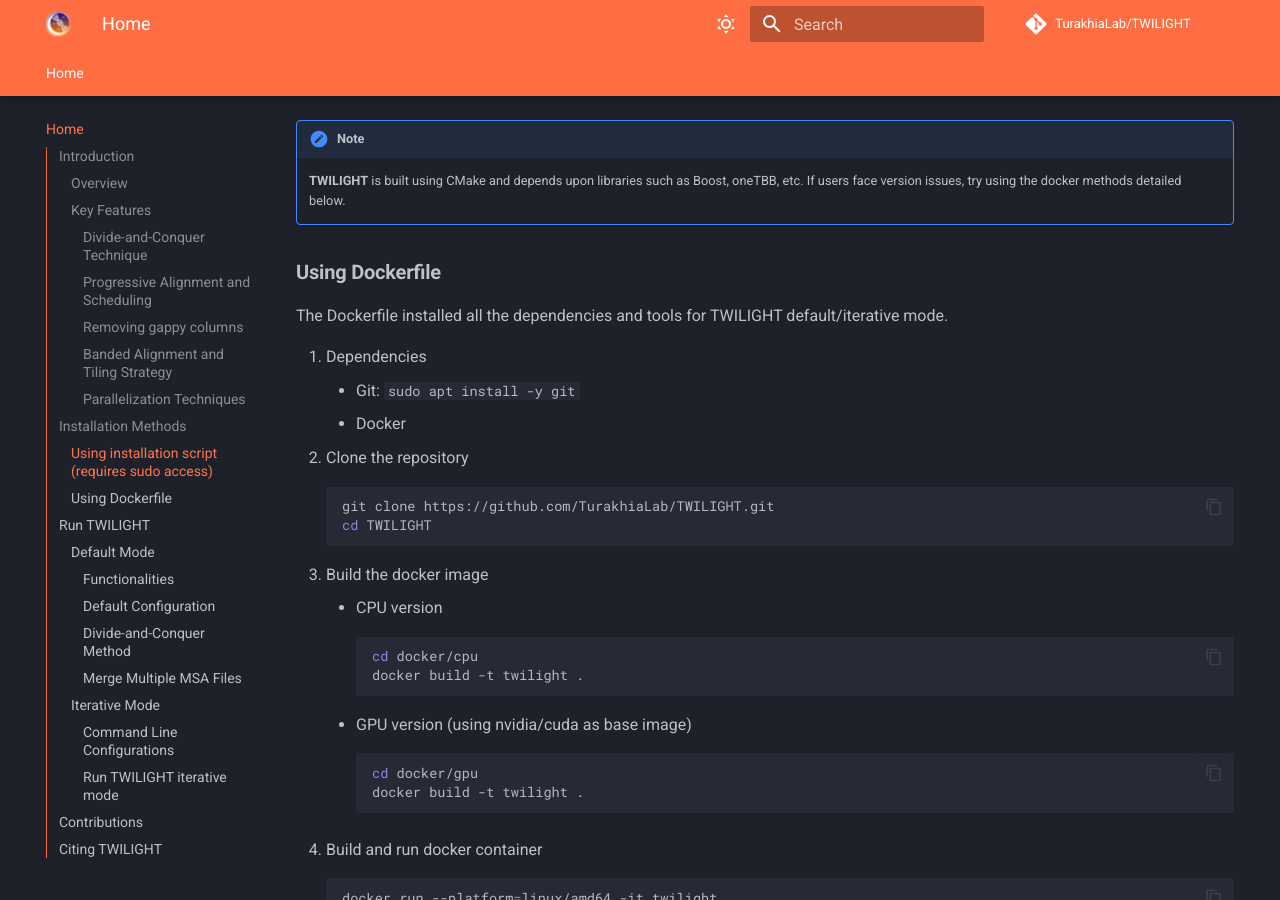
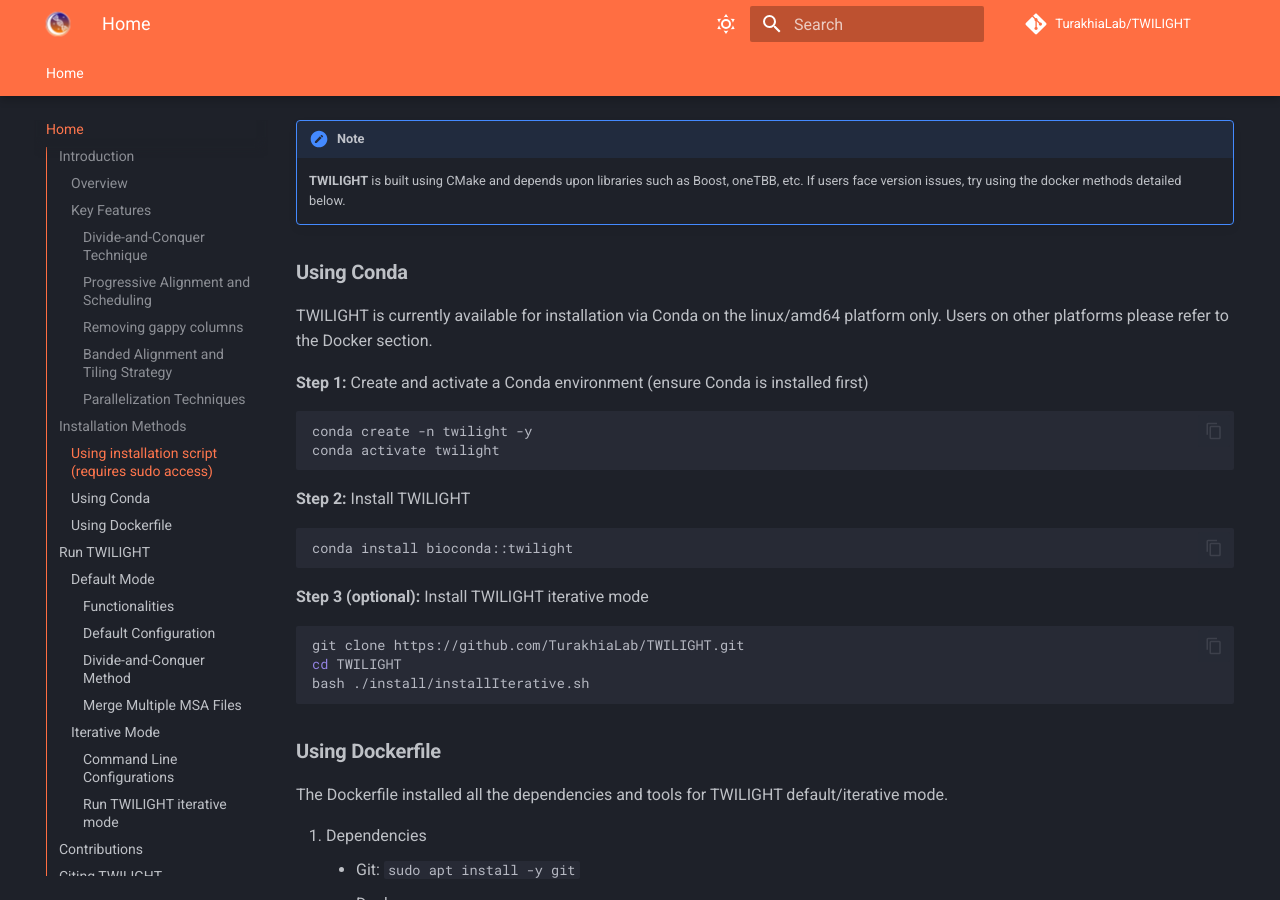
Before and after one commit to TurakhiaLab/TWILIGHT, an MkDocs documentation site: the page built from docs/index.md, in a window 1280 px wide and 900 px high, scrolled down 3743 px. Built offline with MkDocs 1.6.1 and Material for MkDocs 9.7.7, drawn with Linux system fonts in a browser that asks for light colours; comment, search, counter and statistics services are not loaded; some of the changed text lies outside the part shown.

Commit message:
update docs

````diff
--- a/docs/index.md
+++ b/docs/index.md
@@ -91,7 +91,27 @@
 !!!Note
     **TWILIGHT** is built using CMake and depends upon libraries such as Boost, oneTBB, etc. If users face version issues, try using the docker methods detailed below.
 
-### <a name="docker"></a> **Using Dockerfile**
+
+### **Using Conda**
+TWILIGHT is currently available for installation via Conda on the linux/amd64 platform only. Users on other platforms please refer to the Docker section.
+
+**Step 1:** Create and activate a Conda environment (ensure Conda is installed first)
+```bash
+conda create -n twilight -y
+conda activate twilight
+```
+**Step 2:** Install TWILIGHT
+```bash
+conda install bioconda::twilight
+```
+**Step 3 (optional):** Install TWILIGHT iterative mode
+```bash
+git clone https://github.com/TurakhiaLab/TWILIGHT.git
+cd TWILIGHT
+bash ./install/installIterative.sh
+```
+
+### **Using Dockerfile**
 The Dockerfile installed all the dependencies and tools for TWILIGHT default/iterative mode.
 
 0. Dependencies
@@ -147,6 +167,9 @@
 | `-k`, `--keep-temp`              | Keep the temporary directory.                                                                                        |
 | `-s`, `--sum-of-pairs-score`     | Calculate the sum-of-pairs-score after alignment.                                                                    |
 | `--no-align-gappy`               | Do not align gappy columns. This will create a longer MSA (larger file).                                             |
+| `length-deviation`               | Filters out sequences whose lengths deviate from the average by more than the specified fraction. Default: 0.1.                                             |
+| `max-ambig`               | Filters out sequences with an ambiguous character proportion exceeding the specified threshold. Default: 0.1.                                        |
+| `no-filtering`               | Do not exclude any sequences, regardless of ambiguity or length deviation.                                       |
 | `--merge`                        | Method to merge subtrees. `t` for Transitivity Merger and `p` for Pregressive Alignment. Default: `p`.               |
 | `--match`                        | Match score. Default: 18.                                                                                            |
 | `--mismatch`                     | Mismatch penalty (transversions). Default: -8.                                                                       |
@@ -228,6 +251,9 @@
 !!!Note
     Default options in `workflow/config.yaml` will be used if the configuration is not specified. You can also modify `workflow/config.yaml` to set your options.
 
+!!!Note
+    For people who install TWILIGHT via Conda, please replace the executable path `"../build/twilight"` with `"twilight"` in `workflow/config.yaml`.
+
 #### **Run TWILIGHT iterative mode**
 1. Enter into `workflow` directory
 ```bash
````
